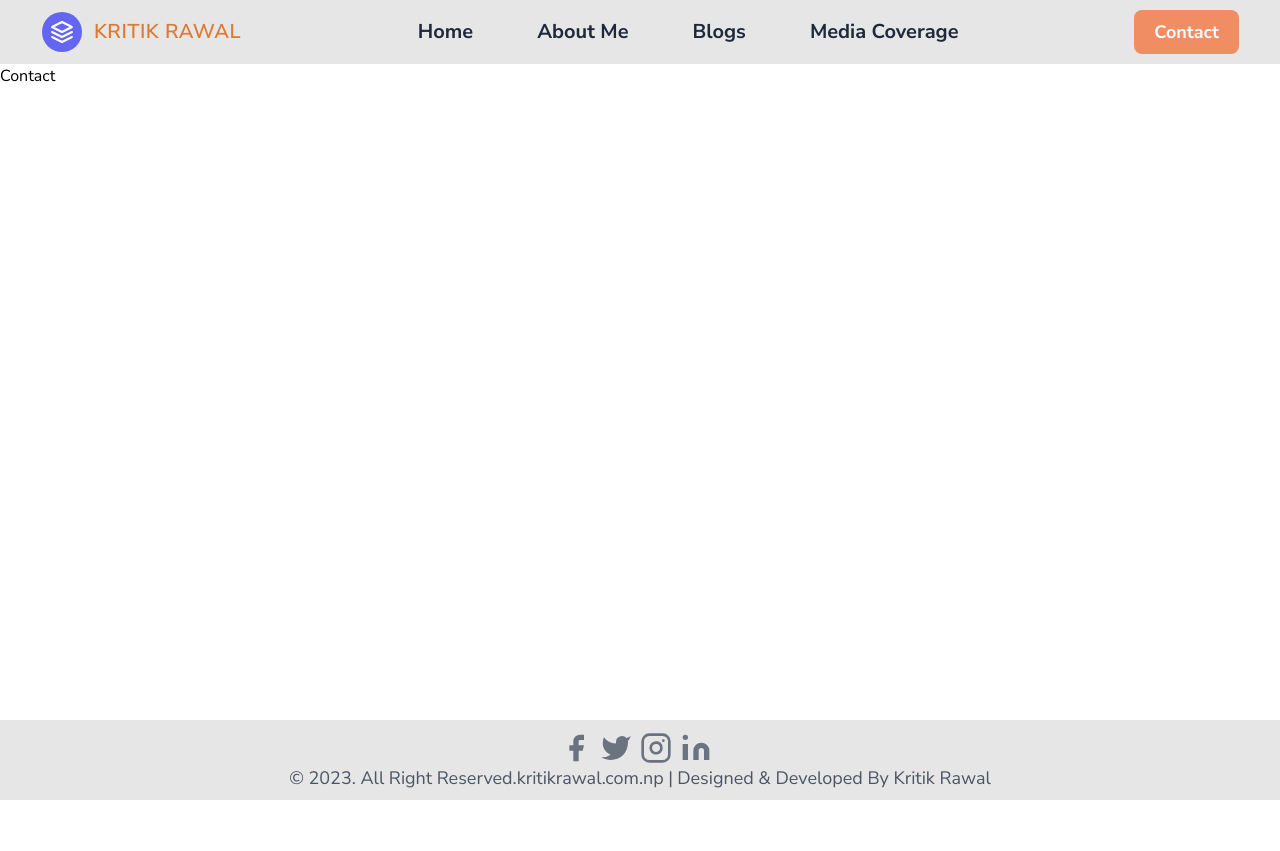
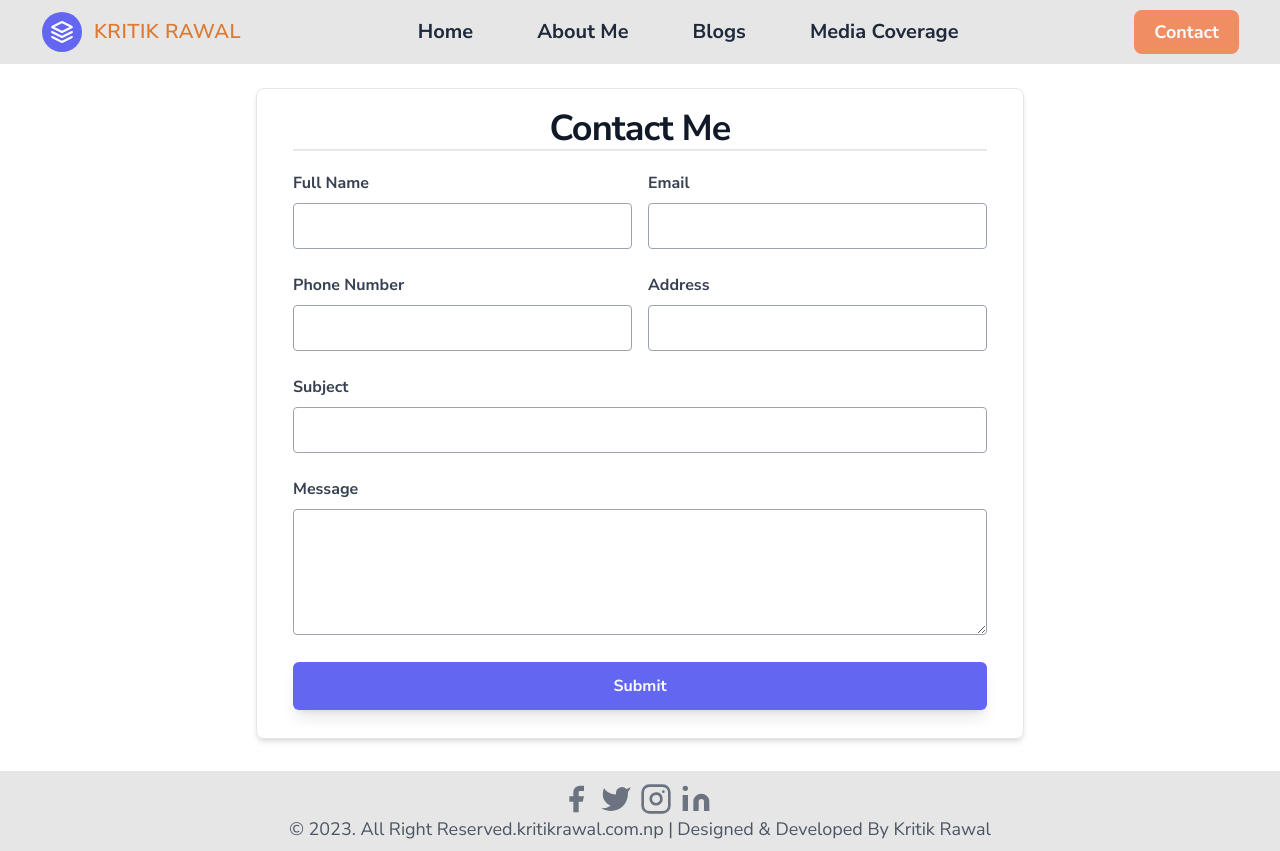
Before and after one commit to sabin149/portfolio-website, a React (Vite) app: page /contact in a window 1280 px wide. Before the commit the page ends 800 px from the top, so only its background shows below. Built offline with nearby package versions, Linux system fonts and the light colour scheme.

Commit message:
code updated

```diff
--- a/src/components/Common/BottomToTopBtn.tsx
+++ b/src/components/Common/BottomToTopBtn.tsx
@@ -3,9 +3,9 @@ import { useState } from "react";
 const BottomToTopBtn = () => {
   const [showScroll, setShowScroll] = useState(false);
   const checkScrollTop = () => {
-    if (!showScroll && window.pageYOffset > 200) {
+    if (!showScroll && window.pageYOffset > 150) {
       setShowScroll(true);
-    } else if (showScroll && window.pageYOffset <= 200) {
+    } else if (showScroll && window.pageYOffset <= 150) {
       setShowScroll(false);
     }
   };
@@ -20,7 +20,7 @@ const BottomToTopBtn = () => {
   return showScroll ? (
     <div className="fixed bottom-5 right-5">
       <button
-        className="bg-indigo-500 hover:bg-indigo-700 text-white font-bold p-3 rounded-full"
+        className="rounded-full bg-indigo-500 p-3 font-bold text-white hover:bg-indigo-700"
         onClick={handleScrollToTop}
       >
         <svg
--- a/src/components/Home/Carousel.tsx
+++ b/src/components/Home/Carousel.tsx
@@ -11,14 +11,14 @@ const Carousel = () => {
           return (
             <div
               key={image.id}
-              className="flex items-center justify-center bg-cover h-96"
+              className="flex h-96 items-center justify-center bg-cover"
               style={{
                 backgroundImage: `url(${image.imageUrl})`,
               }}
             >
-              <div className="relative z-10 flex flex-col items-center justify-center h-full">
+              <div className="relative z-10 flex h-full flex-col items-center justify-center">
                 <a
-                  className="px-4 py-2 mt-80 text-lg font-bold text-white bg-blue-500 hover:bg-blue-600 rounded-full transition duration-300 ease-in-out"
+                  className="mt-80 rounded-full bg-indigo-500 px-4 py-2 text-lg font-bold text-white transition duration-300 ease-in-out hover:bg-indigo-600"
                   href={myCV}
                   download
                 >
--- a/src/components/Home/Expertise.tsx
+++ b/src/components/Home/Expertise.tsx
@@ -16,10 +16,10 @@ const Expertise = () => {
           <div className="flex flex-wrap ">
             {expertiseData.map((expertise) => {
               return (
-                <div className="p-4 sm:w-1/2 lg:w-1/3" key={expertise.id}>
+                <div className="p-3 sm:w-1/2 lg:w-1/3" key={expertise.id}>
                   <div className="max-h-full overflow-hidden rounded-lg border-opacity-60 bg-[#EC733F] px-5 pt-5">
                     <img
-                      className="w-full object-cover object-center transition duration-500 ease-in-out hover:scale-105 md:h-36 lg:h-60"
+                      className="w-full object-cover object-center transition duration-500 ease-in-out hover:scale-[1.02] md:h-36 lg:h-60"
                       src={expertise.imageUrl}
                       alt={expertise.title}
                     />
--- /dev/null
+++ b/src/interfaces/Interfaces.tsx
@@ -0,0 +1,19 @@
+export interface formDataInterface {
+  fullName: string;
+  email: string;
+  phoneNumber: string;
+  address: string;
+  subject: string;
+  message: string;
+}
+
+export const initialState: formDataInterface = {
+  fullName: "",
+  email: "",
+  phoneNumber: "",
+  address: "",
+  subject: "",
+  message: "",
+};
+
+export const emailRegex = /^[^\s@]+@[^\s@]+\.[^\s@]+$/;
--- a/src/pages/Contact.tsx
+++ b/src/pages/Contact.tsx
@@ -1,7 +1,177 @@
-import React from "react";
+import {
+  emailRegex,
+  formDataInterface,
+  initialState,
+} from "interfaces/Interfaces";
+import React, { useState } from "react";
 
 const Contact = () => {
-  return <div>Contact</div>;
+  const [formData, setFormData] = useState<formDataInterface>(initialState);
+  const [formValid, setFormValid] = useState<boolean>(false);
+  const [errorMsg, setErrorMsg] = useState<formDataInterface>({
+    fullName: "",
+    email: "",
+    phoneNumber: "",
+    address: "",
+    subject: "",
+    message: "",
+  });
+
+  const handleInputChange = (
+    e: React.ChangeEvent<HTMLInputElement | HTMLTextAreaElement>
+  ) => {
+    const { name, value } = e.target;
+    setFormData((prevState) => ({ ...prevState, [name]: value }));
+  };
+
+  const handleSubmit = async (e: React.FormEvent<HTMLFormElement>) => {
+    e.preventDefault();
+    const { fullName, email, phoneNumber, address, subject, message } =
+      formData;
+  };
+  return (
+    <section className=" px-2 lg:px-0">
+      <div className="mx-auto mt-6 max-w-3xl overflow-hidden  rounded-lg border px-5 py-5 shadow-md">
+        <div className="mb-5 px-4">
+          <h2 className="border-b-2 text-center text-3xl font-bold tracking-tight text-gray-900 sm:text-4xl">
+            Contact Me
+          </h2>
+        </div>
+        <form onSubmit={handleSubmit} className="mx-auto mt-2 max-w-4xl px-4">
+          <div className="-mx-2 flex flex-wrap">
+            <div className="mb-3 w-full px-2 md:w-1/2">
+              <label
+                className="mb-2 block font-bold text-gray-700"
+                htmlFor="fullName"
+              >
+                Full Name
+              </label>
+              <input
+                name="fullName"
+                type="text"
+                value={formData.fullName}
+                onChange={handleInputChange}
+                className={`border-gray-400bg-gray-100 mb-3 w-full rounded border py-3 px-4 leading-tight text-gray-800 focus:border-[#DD7930] focus:outline-none ${
+                  formValid ? "border-red-500" : "border-gray-400"
+                }`}
+              />
+              <p className={formValid ? "text-sm text-red-500" : "hidden"}>
+                Full Name is required.
+              </p>
+            </div>
+            <div className="mb-3 w-full px-2 md:w-1/2">
+              <label
+                className="mb-2 block font-bold text-gray-700"
+                htmlFor="email"
+              >
+                Email
+              </label>
+              <input
+                name="email"
+                type="email"
+                value={formData.email}
+                onChange={handleInputChange}
+                className={`border-gray-400bg-gray-100 mb-3 w-full rounded border py-3 px-4 leading-tight text-gray-800 focus:border-[#DD7930] focus:outline-none ${
+                  formValid ? "border-red-500" : "border-gray-400"
+                }`}
+              />
+              <p className={formValid ? "text-sm text-red-500" : "hidden"}>
+                Email is required.
+              </p>
+            </div>
+            <div className="mb-3 w-full px-2 md:w-1/2">
+              <label
+                className="mb-2 block font-bold text-gray-700"
+                htmlFor="phoneNumber"
+              >
+                Phone Number
+              </label>
+              <input
+                name="phoneNumber"
+                type="tel"
+                value={formData.phoneNumber}
+                onChange={handleInputChange}
+                className={`border-gray-400bg-gray-100 mb-3 w-full rounded border py-3 px-4 leading-tight text-gray-800 focus:border-[#DD7930] focus:outline-none ${
+                  formValid ? "border-red-500" : "border-gray-400"
+                }`}
+              />
+              <p className={formValid ? "text-sm text-red-500" : "hidden"}>
+                Phone Number is required.
+              </p>
+            </div>
+            <div className="mb-3 w-full px-2 md:w-1/2">
+              <label
+                className="mb-2 block font-bold text-gray-700"
+                htmlFor="address"
+              >
+                Address
+              </label>
+              <input
+                name="address"
+                type="text"
+                value={formData.address}
+                onChange={handleInputChange}
+                className={`border-gray-400bg-gray-100 mb-3 w-full rounded border py-3 px-4 leading-tight text-gray-800 focus:border-[#DD7930] focus:outline-none ${
+                  formValid ? "border-red-500" : "border-gray-400"
+                }`}
+              />
+              <p className={formValid ? "text-sm text-red-500" : "hidden"}>
+                Address is required.
+              </p>
+            </div>
+            <div className="mb-3 w-full px-2">
+              <label
+                className="mb-2 block font-bold text-gray-700"
+                htmlFor="subject"
+              >
+                Subject
+              </label>
+              <input
+                name="subject"
+                type="text"
+                value={formData.subject}
+                onChange={handleInputChange}
+                className={`border-gray-400bg-gray-100 mb-3 w-full rounded border py-3 px-4 leading-tight text-gray-800 focus:border-[#DD7930] focus:outline-none ${
+                  formValid ? "border-red-500" : "border-gray-400"
+                }`}
+              />
+              <p className={formValid ? "text-sm text-red-500" : "hidden"}>
+                Subject is required.
+              </p>
+            </div>
+            <div className="mb-3 w-full px-2">
+              <label
+                className="mb-2 block font-bold text-gray-700"
+                htmlFor="message"
+              >
+                Message
+              </label>
+              <textarea
+                name="message"
+                value={formData.message}
+                onChange={handleInputChange}
+                className={`border-gray-400bg-gray-100 mb-2 w-full rounded border py-3 px-4 leading-tight text-gray-800 focus:border-[#DD7930] focus:outline-none ${
+                  formValid ? "border-red-500" : "border-gray-400"
+                }`}
+                rows={5}
+              />
+              <p className={formValid ? "text-sm text-red-500" : "hidden"}>
+                Message is required.
+              </p>
+            </div>
+            <div className="mb-2 w-full px-2">
+              <button
+                type="submit"
+                className="py:2.5 w-full rounded-md bg-indigo-500 font-bold text-gray-50 shadow-lg hover:bg-indigo-600 hover:shadow-lg sm:py-3"
+              >
+                Submit
+              </button>
+            </div>
+          </div>
+        </form>
+      </div>
+    </section>
+  );
 };
 
 export default Contact;
--- a/src/pages/Home.tsx
+++ b/src/pages/Home.tsx
@@ -5,12 +5,12 @@ import WhatPeopleSayAboutMe from "components/Home/WhatPeopleSayAboutMe";
 
 const Home = () => {
   return (
-    <div>
+    <section>
       <Carousel />
       <Expertise />
       <MyAriticlesAndWritings />
       <WhatPeopleSayAboutMe />
-    </div>
+    </section>
   );
 };
 
```
Also changed, not shown: src/components/Common/CarouselBannerComponent.tsx (deleted, +0 -37 lines).
